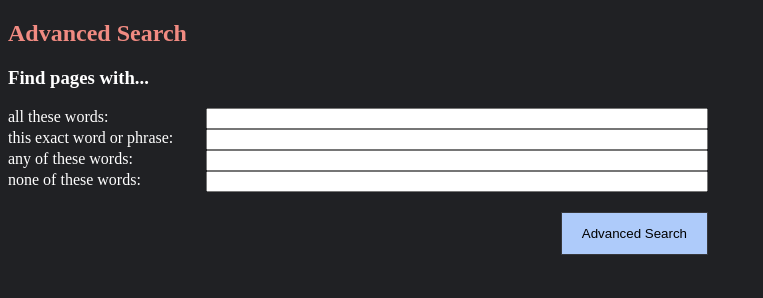
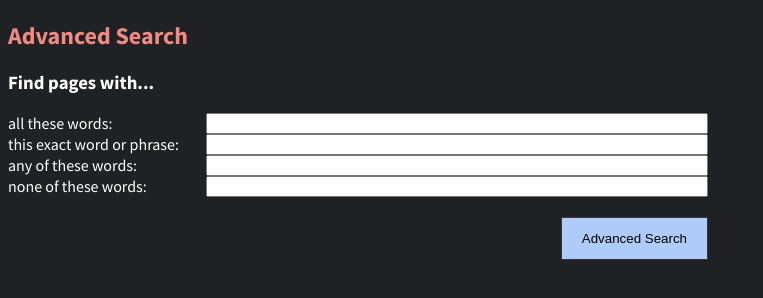
Before and after one commit to jstnthny/cs50web-project-0, a plain HTML site: page advanced.html in a window 1280 px wide. Shown: the whole page, without its empty margins (0-763 px from the left). Drawn offline with Linux system fonts and the light colour scheme.

Commit message:
more styling on advanced search + added font

```diff
--- a/styles/style.css
+++ b/styles/style.css
@@ -1,5 +1,8 @@
+@import url('https://fonts.googleapis.com/css2?family=Source+Sans+Pro:wght@400;700&display=swap');
+
 body{
    background-color: #202124;
+   font-family: 'Source Sans Pro', sans-serif;
 }
 
 .flexContainer{
```
